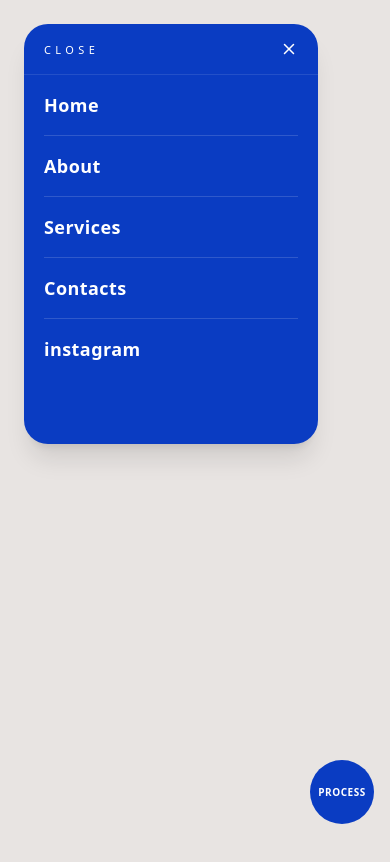
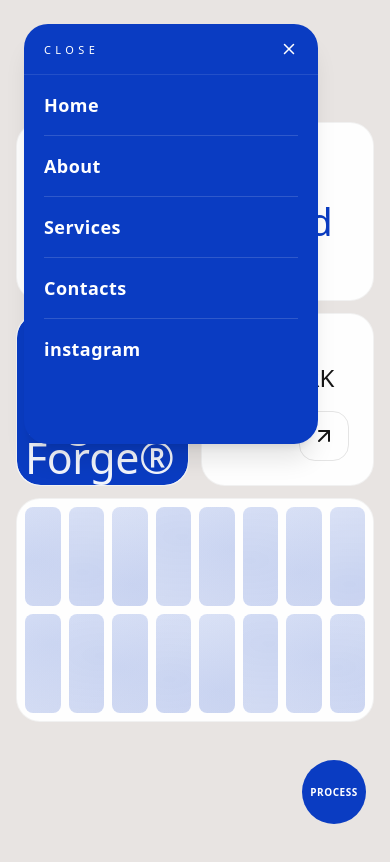
Before and after one commit to AA-4444/Digital-Forge, a React (Vite) app: page / in a window 390 px wide. Both pictures are taken after a click on the button "MENU". Shown: the top 862 px of the page. Built offline with nearby package versions, Linux system fonts and the light colour scheme.

Commit message:
anim fix

```diff
--- a/src/App.tsx
+++ b/src/App.tsx
@@ -87,7 +87,7 @@ const Navigation = () => {
       const rootTop = (window.scrollY || window.pageYOffset) + root.getBoundingClientRect().top;
       const vh = window.visualViewport?.height ?? window.innerHeight;
 
-      let target = Math.round(rootTop + idx * vh) + 2;
+      let target = Math.round(rootTop + idx * vh);
       const max = Math.max(0, document.documentElement.scrollHeight - vh);
       target = Math.min(Math.max(target, 0), max);
 
@@ -96,12 +96,13 @@ const Navigation = () => {
       try {
         history.replaceState(null, "", `#${id}`);
       } catch {}
-    }, 80);
+    }, 60);
   };
 
   return (
     <>
-      <div className="fixed top-6 left-6 z-40">
+      {/* [FIX] слегка отодвинул кнопку от контента на мобилке, чтобы визуально не «налезала» на карточку заголовка */}
+      <div className="fixed z-[60]" style={{ top: "max(1rem, env(safe-area-inset-top))", left: "1.5rem" }}>
         <button
           ref={btnRef}
           onPointerUp={toggle}
@@ -128,12 +129,10 @@ const Navigation = () => {
             id="nav-panel"
             role="dialog"
             aria-modal="true"
-            className="fixed z-50"
+            className="fixed z-[70]"
             style={{
-              top: 24,
-              left: 24,
-              WebkitBackfaceVisibility: "hidden",
-              backfaceVisibility: "hidden",
+              top: "max(1.5rem, calc(env(safe-area-inset-top) + 0.5rem))",
+              left: "1.5rem",
               WebkitTapHighlightColor: "transparent",
             }}
             initial={{ width: 56, height: 48, borderRadius: 9999, opacity: 0.98 }}
@@ -145,10 +144,7 @@ const Navigation = () => {
               className="relative shadow-xl rounded-3xl overflow-hidden h-full w-full"
               style={{ background: palette.blue, color: "#fff" }}
             >
-              <div
-                className="px-5 py-4"
-                style={{ borderBottom: "1px solid rgba(255,255,255,0.1)" }}
-              >
+              <div className="px-5 py-4" style={{ borderBottom: "1px solid rgba(255,255,255,0.1)" }}>
                 <div className="flex justify-between items-center">
                   <span className="uppercase text-[11px] tracking-[0.4em] leading-none">close</span>
                   <button
@@ -218,18 +214,15 @@ const Navigation = () => {
 
 /* ---------- Helpers for iOS ---------- */
 const isIOS = () => {
-  // iOS/iPadOS Safari detection incl. iPad on Mac chip
   if (typeof navigator === "undefined") return false;
   const ua = navigator.userAgent || navigator.vendor || (window as any).opera || "";
   const iOS =
     /iPad|iPhone|iPod/.test(ua) ||
-    // iPadOS 13+ identifies as Mac but has touch
     (ua.includes("Mac") && "ontouchend" in document);
   return iOS;
 };
 
 const setVHUnit = () => {
-  // 1% viewport height in px -> CSS var --vh
   const vh = window.visualViewport?.height ?? window.innerHeight;
   document.documentElement.style.setProperty("--vh", `${vh * 0.01}px`);
 };
@@ -242,11 +235,9 @@ const useRespectReducedMotion = () => {
 
   React.useEffect(() => {
     setForceOn(localStorage.getItem("forceAnimations") === "1");
-    // allow explicit opt-in to respect reduced motion (rare)
     setRespect(localStorage.getItem("respectReducedMotion") === "1");
   }, []);
 
-  // На iOS мы по умолчанию НЕ отключаем анимации (там часто включён Reduce Motion у пользователя)
   if (isIOS() && !respect) return false;
   return sysPrefers && !forceOn;
 };
@@ -272,7 +263,7 @@ export const SceneStack: React.FC<{ ids: string[]; children: React.ReactNode[] }
   const isMobile = useIsMobile();
   const containerRef = useRef<HTMLDivElement | null>(null);
 
-  // обновляем корректный vh для iOS / мобильных браузеров
+  // [FIX] корректный vh + фиксация resize/zoom
   useEffect(() => {
     setVHUnit();
     const onRes = () => setVHUnit();
@@ -288,7 +279,7 @@ export const SceneStack: React.FC<{ ids: string[]; children: React.ReactNode[] }
     return (
       <div ref={containerRef}>
         {children.map((child, i) => (
-          <section key={ids[i]} id={ids[i]} className="min-h-[100vh] flex items-center">
+          <section key={ids[i]} id={ids[i]} className="min-h-[100vh] flex items-center" style={{ background: palette.bg }}>
             <div className="w-full">{child}</div>
           </section>
         ))}
@@ -315,15 +306,15 @@ export const SceneStack: React.FC<{ ids: string[]; children: React.ReactNode[] }
       id="stackRoot"
       ref={containerRef}
       className="relative"
-      // вместо svh используем кастомный --vh с фолбэком
+      // [FIX] убрал +1px и -mt-px; уравнял фон секций — пропадает «полоска»
       style={{
-        height: `calc(${totalH} * var(--vh, 1dvh) + 1px)`,
+        height: `calc(${totalH} * var(--vh, 1vh))`,
         background: palette.bg,
-        // важно: не использовать transform на контейнере — иначе сломается sticky в Safari
-        willChange: "auto",
+        transform: "none",
         WebkitTransform: "none",
-        transform: "none",
         overflow: "visible",
+        // [FIX] изоляция слоёв, чтобы fixed-элементы поверх не мерцали/не пропадали
+        isolation: "isolate",
       }}
     >
       {children.map((child, i) => {
@@ -354,16 +345,16 @@ export const SceneStack: React.FC<{ ids: string[]; children: React.ReactNode[] }
 
         const z = count - i;
 
-        // NB: sticky должен быть на секции без transform
         if (isLast) {
           return (
             <section
               key={ids[i]}
               id={ids[i]}
-              className="relative min-h-[calc(100dvh+1px)] flex items-stretch"
+              className="relative flex items-stretch"
               style={{
+                minHeight: "100dvh",
                 zIndex: z,
-                contain: "layout style paint", // немного помогает Safari при слоении
+                background: palette.bg, // [FIX] тот же фон, чтобы не было просветов
               }}
             >
               <motion.div
@@ -386,12 +377,12 @@ export const SceneStack: React.FC<{ ids: string[]; children: React.ReactNode[] }
           <section
             key={ids[i]}
             id={ids[i]}
-            className="sticky top-0 h-[100dvh] flex items-center -mt-px"
+            className="sticky top-0 h-[100dvh] flex items-center"
             style={{
               zIndex: z,
+              background: palette.bg, // [FIX] одинаковый фон
               backfaceVisibility: "hidden",
               WebkitBackfaceVisibility: "hidden",
-              // Ниже — важно: никаких transform на секции
             }}
           >
             <motion.div
@@ -555,7 +546,7 @@ export const FooterQuad = () => {
       </div>
 
       {/* Content */}
-      <div className="relative max-w-[1400px] mx-auto w-full px-4 sm:px-6 md:px-10 sm:py-14 md:py-16 flex flex-col justify-between mt-[10vh] sm:mt-0 py-8">
+      <div className="relative max-w={[1400] + 'px'} mx-auto w-full px-4 sm:px-6 md:px-10 sm:py-14 md:py-16 flex flex-col justify-between mt-[10vh] sm:mt-0 py-8">
         <div className="text-center mb-8 sm:mb-14 md:mb-16">
           <motion.h2
             {...reveal(0.1)}
@@ -677,10 +668,15 @@ const AwardsButton: React.FC = () => {
   ];
 
   return (
+    // [FIX] поднял z-index и изолировал слой, чтобы фикс-кнопка не «терялась»
     <div
       ref={rootRef}
-      className="fixed right-4 sm:right-6 z-40"
-      style={{ bottom: `calc(1.25rem + env(safe-area-inset-bottom))` }}
+      className="fixed z-[65]"
+      style={{
+        right: "1.5rem",
+        bottom: "calc(1.25rem + env(safe-area-inset-bottom))",
+        isolation: "isolate",
+      }}
     >
       <button
         type="button"
@@ -773,10 +769,10 @@ const AwardsButton: React.FC = () => {
 /* ---------- App ---------- */
 export default function App() {
   useEffect(() => {
-    // системный smooth (оставим, не мешает)
+    // системный smooth
     document.documentElement.style.scrollBehavior = "smooth";
 
-    // инициализация корректного --vh
+    // корректный --vh
     setVHUnit();
     const onRes = () => setVHUnit();
     window.addEventListener("resize", onRes, { passive: true });
@@ -1092,6 +1088,8 @@ export default function App() {
         html, body, #root { background: ${palette.bg}; height: 100%; }
         body { overscroll-behavior-y: none; }
         * { -webkit-tap-highlight-color: transparent; }
+        /* [FIX] отключаем нежелательные стек-контексты у всего документа */
+        html, body { transform: none !important; }
       `}</style>
     </div>
   );
```
